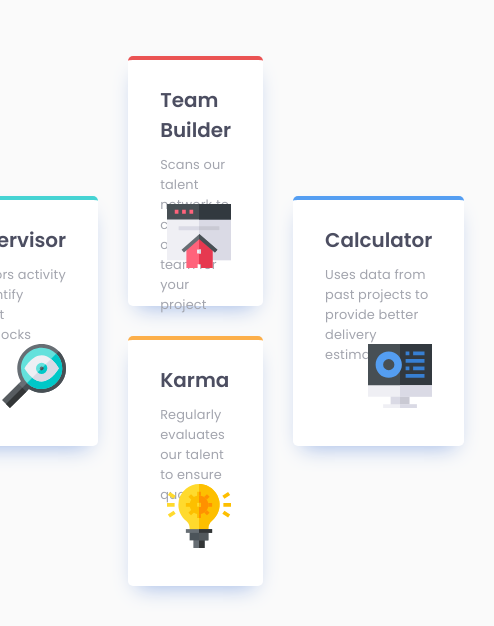
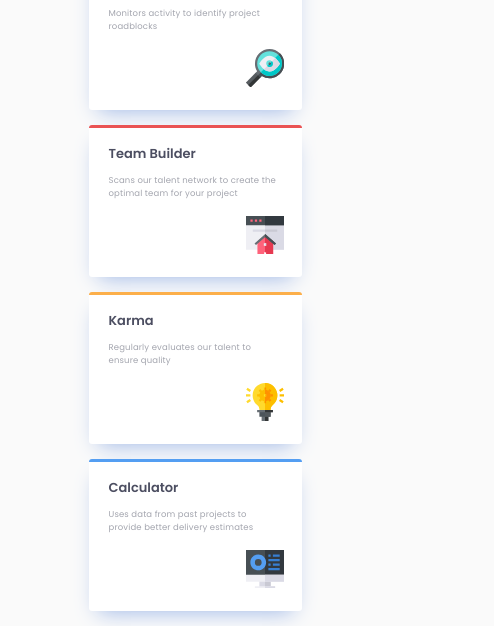
Before and after one commit to tediko/FourCardFeature, a plain HTML site: page index.html in a window 390 px wide. Shown: the part 218-844 px from the top of the page, 494 px wide, since content can reach past the window. Drawn offline with Linux system fonts and the light colour scheme.

Commit message:
Added media queries for feature section

```diff
--- a/styles/feature.css
+++ b/styles/feature.css
@@ -98,3 +98,89 @@ h2.feature__heading {
     margin-top: 10px;
     letter-spacing: 0.01rem;
 }
+
+/* Feature media queries */
+@media (max-width: 880px) {
+    .feature__features {
+        flex-wrap: wrap;
+        justify-content: space-between;
+    }
+    .feature__box-container {
+        display: flex;
+        justify-content: space-between;
+        flex-basis: 100%;
+        order: 2;
+        margin: 30px 0 0 0;
+    }
+
+    .feature__box {
+        flex-basis: calc(50% - 15px);
+    }
+
+    .feature__box--cyan {
+        order: 0;
+    }
+
+    .feature__box--blue {
+        order: 1;
+        margin-left: 30px;
+    }
+
+    .feature__box--orange {
+        margin: 0 0 0 30px;
+    }
+}
+
+@media (max-width: 500px) {
+    h1.feature__heading {
+        font-size: 1.1rem;
+        line-height: 1.8rem;
+    }
+
+    .feature__text {
+        font-size: 0.7rem;
+        max-width: 205px;
+        margin: 10px auto 49px auto;
+    }
+    .feature__features {
+        flex-flow: column;
+    }
+
+    .feature__box {
+        max-width: 213px;
+        width: 100%;
+        flex-basis: 152px;
+        padding: 16px 20px 20px 20px;
+        border-width: 3px;
+        border-radius: 3px;
+    }
+
+    .feature__box::before {
+        transform: scale(0.6);
+        padding: 5px;
+    }
+
+    .feature__box-container {
+        flex-flow: column;
+        align-items: center;
+        order: 0;
+        margin: 15px 0 15px 0;
+    }
+
+    h2.feature__heading {
+        font-size: 0.866rem;
+    }
+
+    .feature__desc {
+        font-size: 0.566rem;
+    }
+
+    .feature__box--blue {
+        margin-left: 0;
+        order: 0;
+    }
+
+    .feature__box--orange {
+        margin: 15px 0 0 0;
+    }
+}
```
